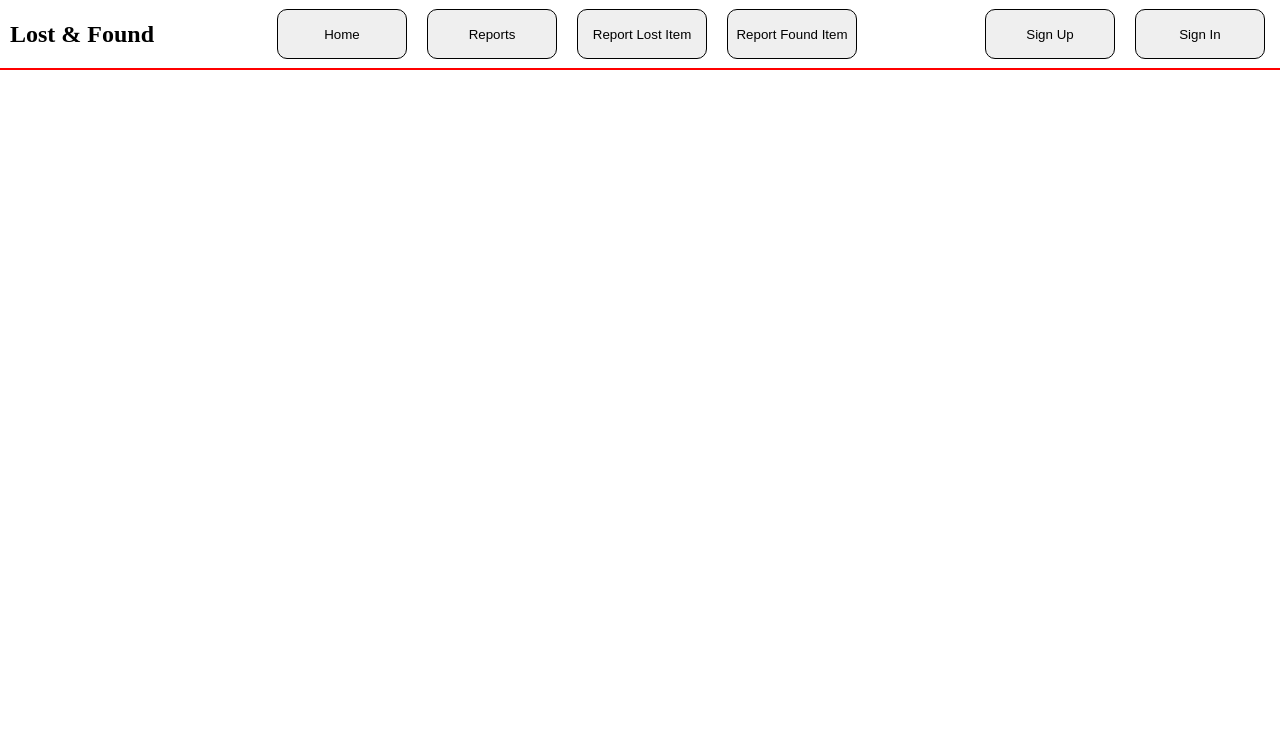
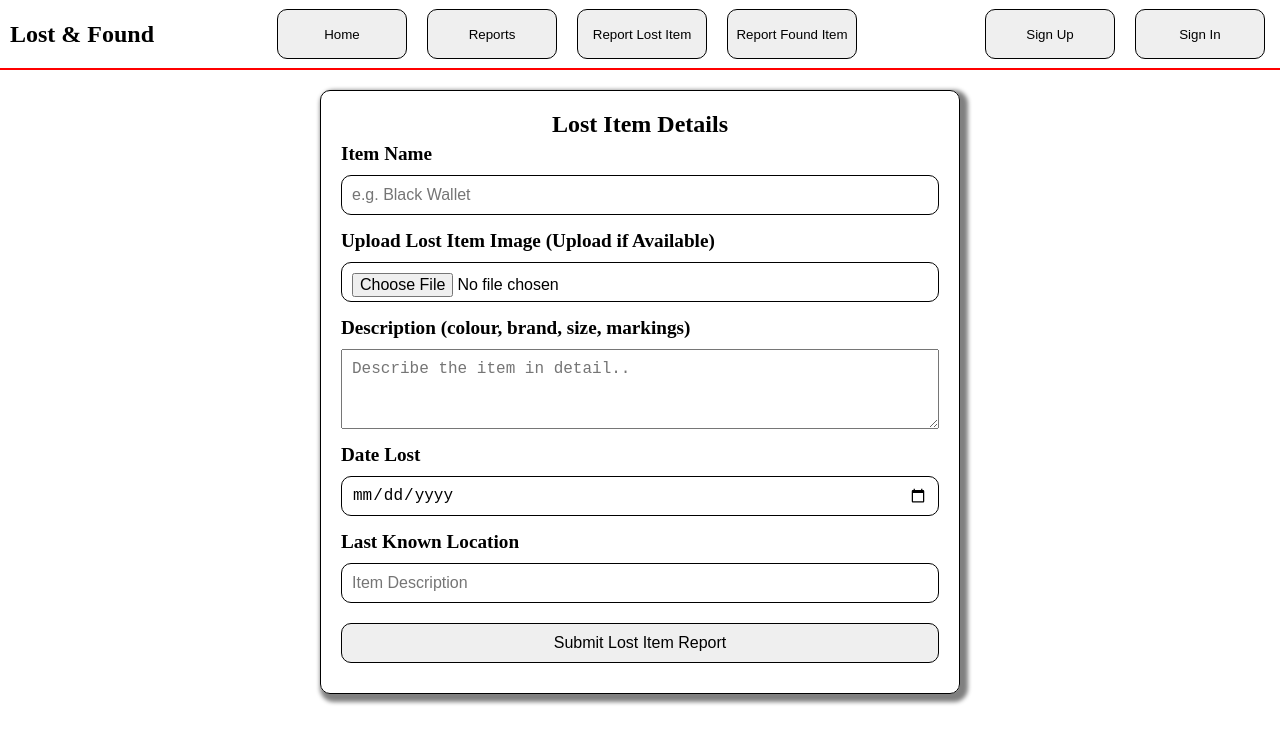
Before and after one commit to mayomide1/Lost-But-Found-Digital-System, a React (Vite) app in the folder frontend/: page /report-lost in a window 1280 px wide. Shown: the top 744 px of the page. Built offline with nearby package versions, Linux system fonts and the light colour scheme.

Commit message:
Did the Reports pages

```diff
--- a/frontend/src/components/ReportFound.jsx
+++ b/frontend/src/components/ReportFound.jsx
@@ -5,6 +5,22 @@ const ReportFound = () => {
   return (
     <>
     <NavBar />
+      <section >
+        <div className='report-form'>
+        <h1>Found Item Details</h1>
+        <p>Item Name</p>
+        <input type="text" placeholder='e.g. Black Wallet '/>
+        <p>Upload Found Item Image (Upload if Available)</p>
+        <input type="file" accept="image/*"/>
+        <p>Description (colour, brand, size, markings)</p>
+        <textarea type="text" placeholder='Describe the item in detail..'/>
+        <p>Date Found</p>
+        <input type="date"/>
+        <p>Location Found</p>
+        <input type="text" placeholder='Item Description'/>
+        <button>Submit Found Item Report</button>
+      </div>
+      </section>
     </>
   )
 }
--- a/frontend/src/components/ReportLost.jsx
+++ b/frontend/src/components/ReportLost.jsx
@@ -1,11 +1,27 @@
 import React from 'react'
 import NavBar from './NavBar'
+import "../css/ReportLost.css"
 
 const ReportLost = () => {
   return (
     <>
       <NavBar/>
-
+      <section >
+        <div className='report-form'>
+        <h1>Lost Item Details</h1>
+        <p>Item Name</p>
+        <input type="text" placeholder='e.g. Black Wallet '/>
+        <p>Upload Lost Item Image (Upload if Available)</p>
+        <input type="file" accept="image/*"/>
+        <p>Description (colour, brand, size, markings)</p>
+        <textarea type="text" placeholder='Describe the item in detail..'/>
+        <p>Date Lost</p>
+        <input type="date"/>
+        <p>Last Known Location</p>
+        <input type="text" placeholder='Item Description'/>
+        <button>Submit Lost Item Report</button>
+      </div>
+      </section>
     </>
   )
 }
--- a/frontend/src/css/Homepage.css
+++ b/frontend/src/css/Homepage.css
@@ -1,9 +1,3 @@
-
-section{
-    margin: 30px 0;
-    border: 2px solid red;
-}
-
 .hero-section{
     border: 2px solid red;
     height: 100%;
--- /dev/null
+++ b/frontend/src/css/ReportLost.css
@@ -0,0 +1,41 @@
+.report-form{
+    width: 50%;
+    margin: 20px auto;
+    display: flex;
+    flex-direction: column;
+    padding: 20px;
+    border: 1px solid black;
+    box-shadow: 4px 4px 4px 4px gray;
+    border-radius: 10px;
+}
+
+.report-form h1{
+    text-align: center;
+}
+
+.report-form p{
+    font-size: 1.2rem;
+    font-weight: 600;
+    margin-top: 5px;
+}
+
+.report-form input,
+.report-form textarea,
+.report-form button{
+    margin: 10px 0;
+}
+
+.report-form input,
+.report-form button{
+    width: 100%;
+    height: 40px;
+    padding: 10px;
+    border-radius: 10px;
+    font-size: 1rem;
+}
+
+.report-form textarea{
+    height: 80px;
+    padding: 10px;
+    font-size: 1rem;
+}
--- a/frontend/src/index.css
+++ b/frontend/src/index.css
@@ -10,5 +10,7 @@ input{
 }
 
 section{
+    margin: 50px 0;
     padding: 20px 0;
+    /* border: 2px solid red; */
 }
```
